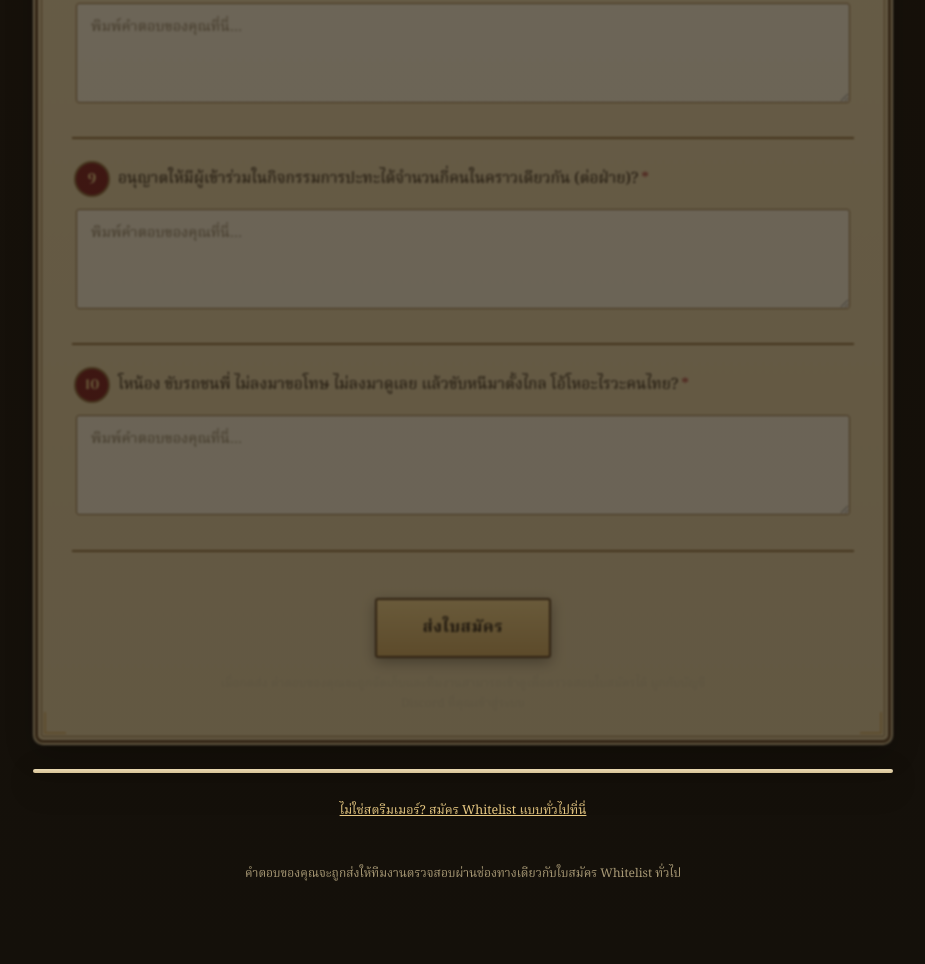
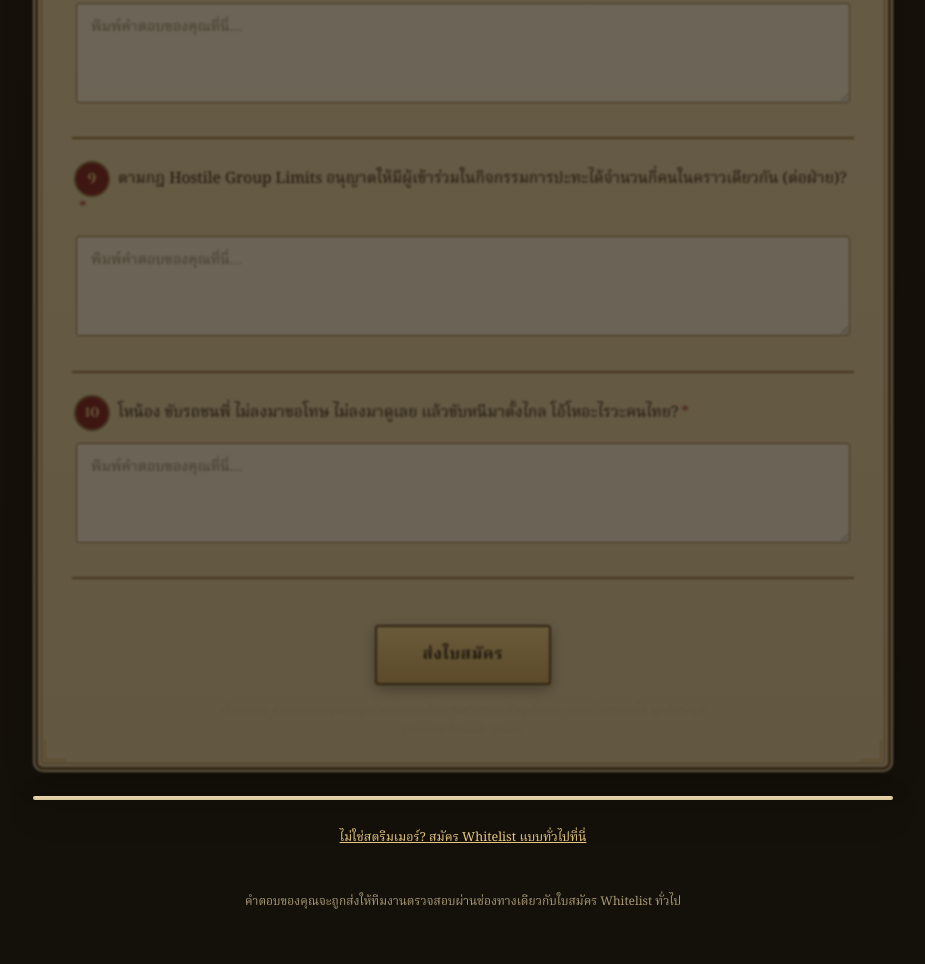
Before and after one commit to Medievalonline/whitelist-form-Medieval-TH, a website: page streamer-form.html in a window 1280 px wide. Shown: the part 2709-3673 px from the top of the page, without its empty margins (177-1102 px from the left). Drawn offline with Linux system fonts and the light colour scheme.

Commit message:
Update question 9 text in streamer-form.html

```diff
--- a/streamer-form.html
+++ b/streamer-form.html
@@ -545,7 +545,7 @@ footer{
 
           <!-- Q9 -->
           <div class="q">
-            <span class="q-num">9</span><span class="q-label">อนุญาตให้มีผู้เข้าร่วมในกิจกรรมการปะทะได้จำนวนกี่คนในคราวเดียวกัน (ต่อฝ่าย)?<span class="required-star">*</span></span>
+            <span class="q-num">9</span><span class="q-label">ตามกฎ Hostile Group Limits อนุญาตให้มีผู้เข้าร่วมในกิจกรรมการปะทะได้จำนวนกี่คนในคราวเดียวกัน (ต่อฝ่าย)?<span class="required-star">*</span></span>
             <div class="q-body"><textarea id="q9" placeholder="พิมพ์คำตอบของคุณที่นี่..."></textarea></div>
           </div>
 
```
